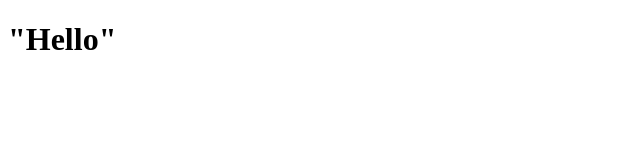
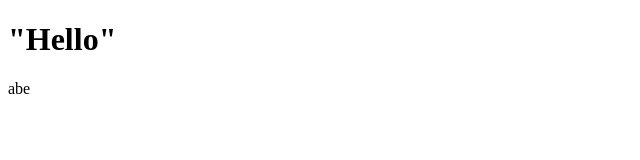
Before and after one commit to tom77mati/gitPractice, a plain HTML site: page Pages/index.html in a window 1280 px wide. Shown: the full height of the page, 0-640 px from the left. Drawn offline with Linux system fonts and the light colour scheme.

Commit message:
Update index.html

```diff
--- a/Pages/index.html
+++ b/Pages/index.html
@@ -7,5 +7,6 @@
   </head>
   <body>
     <h1>"Hello"</h1>
+    <p>abe</p>
   </body>
 </html>
```
